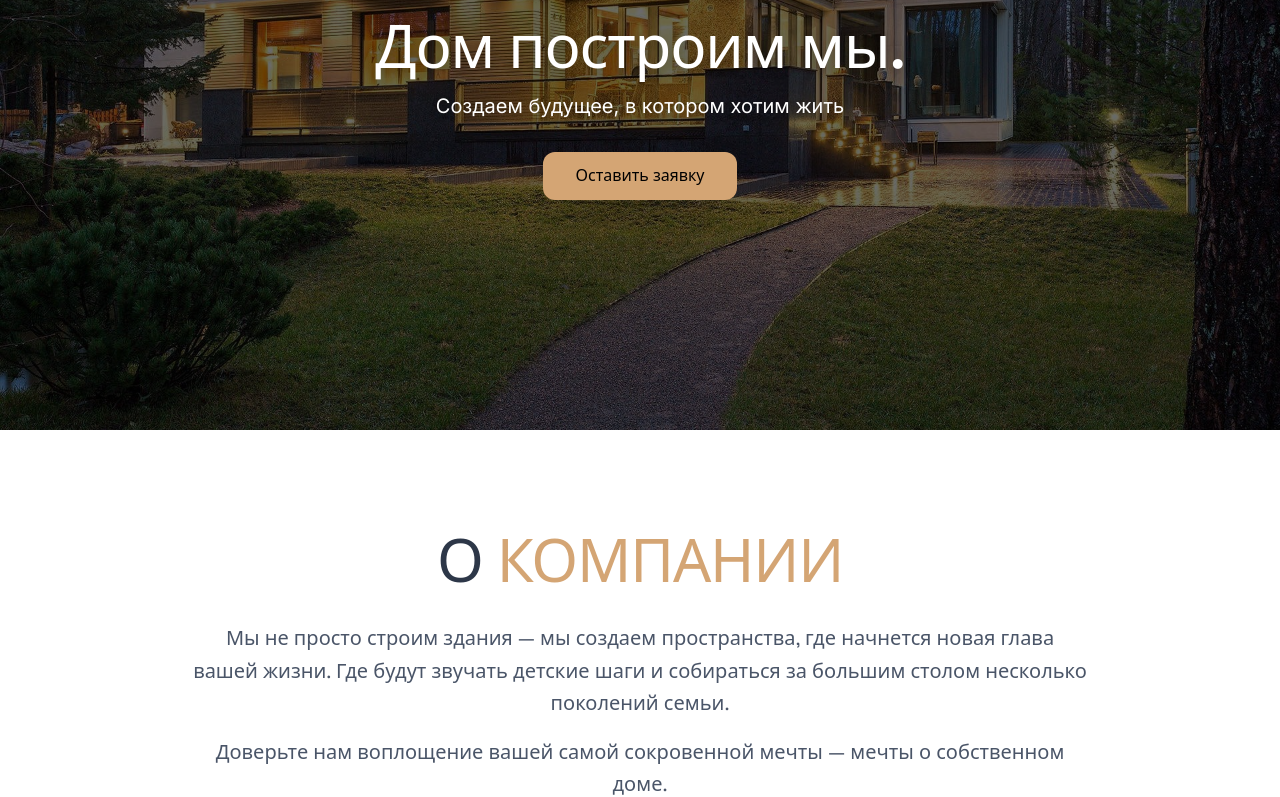
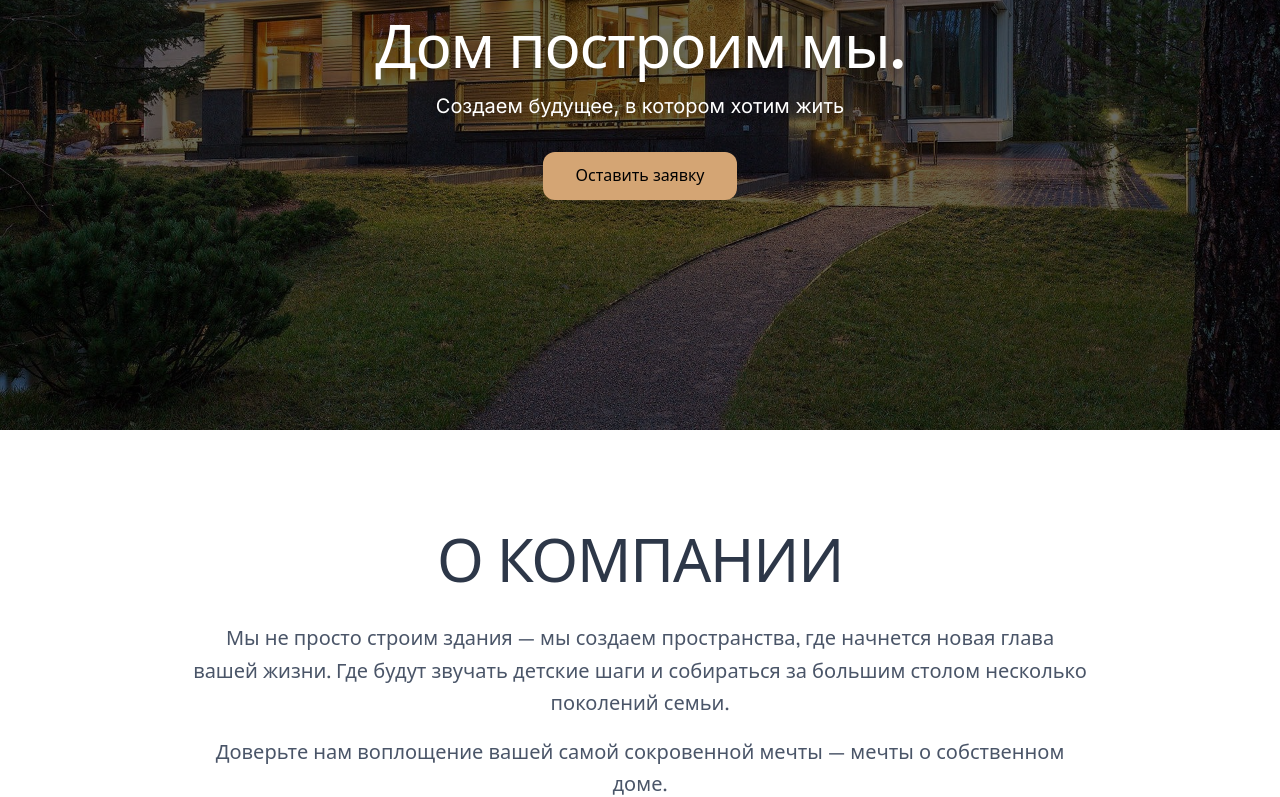
Before and after one commit to Gerasimov94/megahouseinvest, a Next.js app: page / in a window 1280 px wide. Shown: the part 370-1167 px from the top of the page. Built offline with nearby package versions, Linux system fonts and the light colour scheme.

Commit message:
color fix

```diff
--- a/src/components/AboutSection.tsx
+++ b/src/components/AboutSection.tsx
@@ -32,10 +32,9 @@ export default function AboutSection() {
       <div className="relative z-10 px-6 lg:px-16 xl:px-32">
         <AnimatedSection animation="fade-up">
           <div className="space-y-16">
-            {/* Mission Statement */}
             <div className="space-y-6 text-center">
               <h2 className="text-4xl md:text-5xl lg:text-6xl font-technical font-medium text-primary leading-tight">
-                О <span className="text-accent">КОМПАНИИ</span>
+                О КОМПАНИИ
               </h2>
               <div className="space-y-4 text-primary-light font-technical text-lg md:text-xl leading-relaxed max-w-4xl mx-auto">
                 <p>
```
